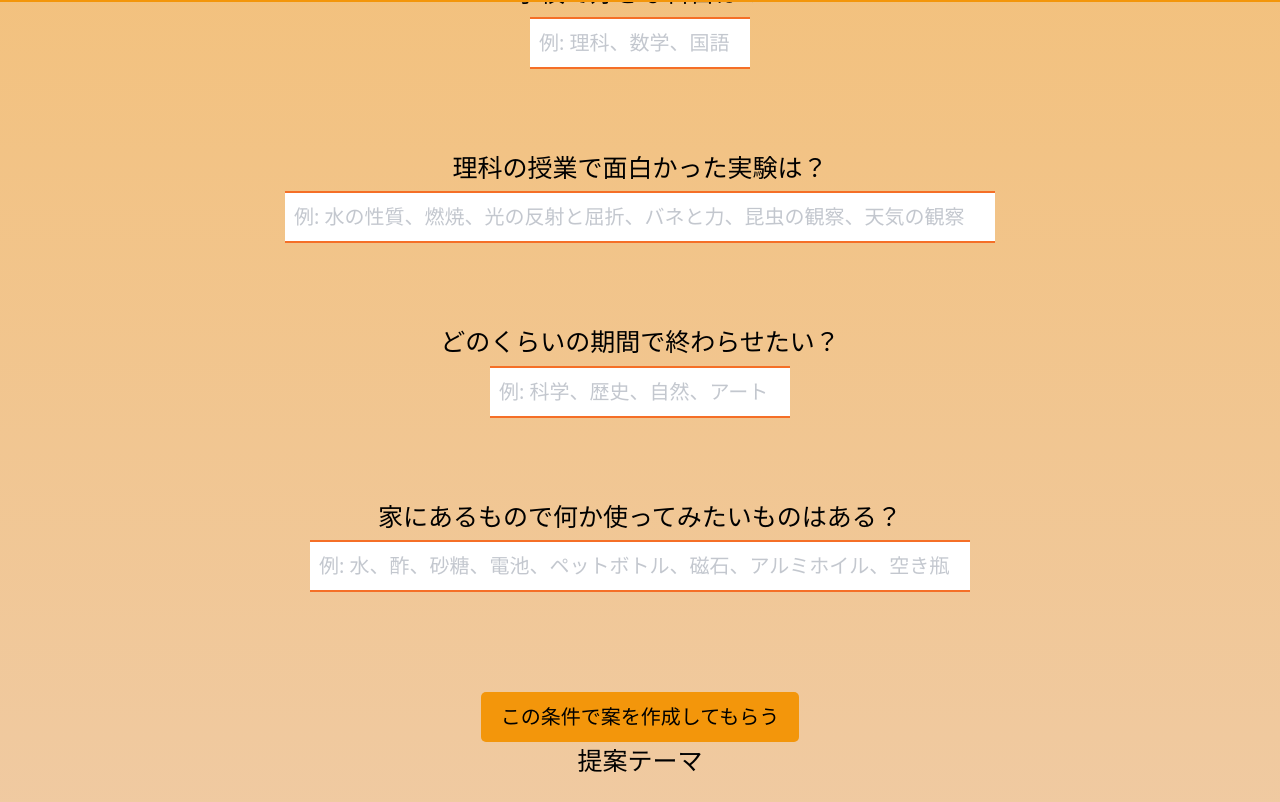
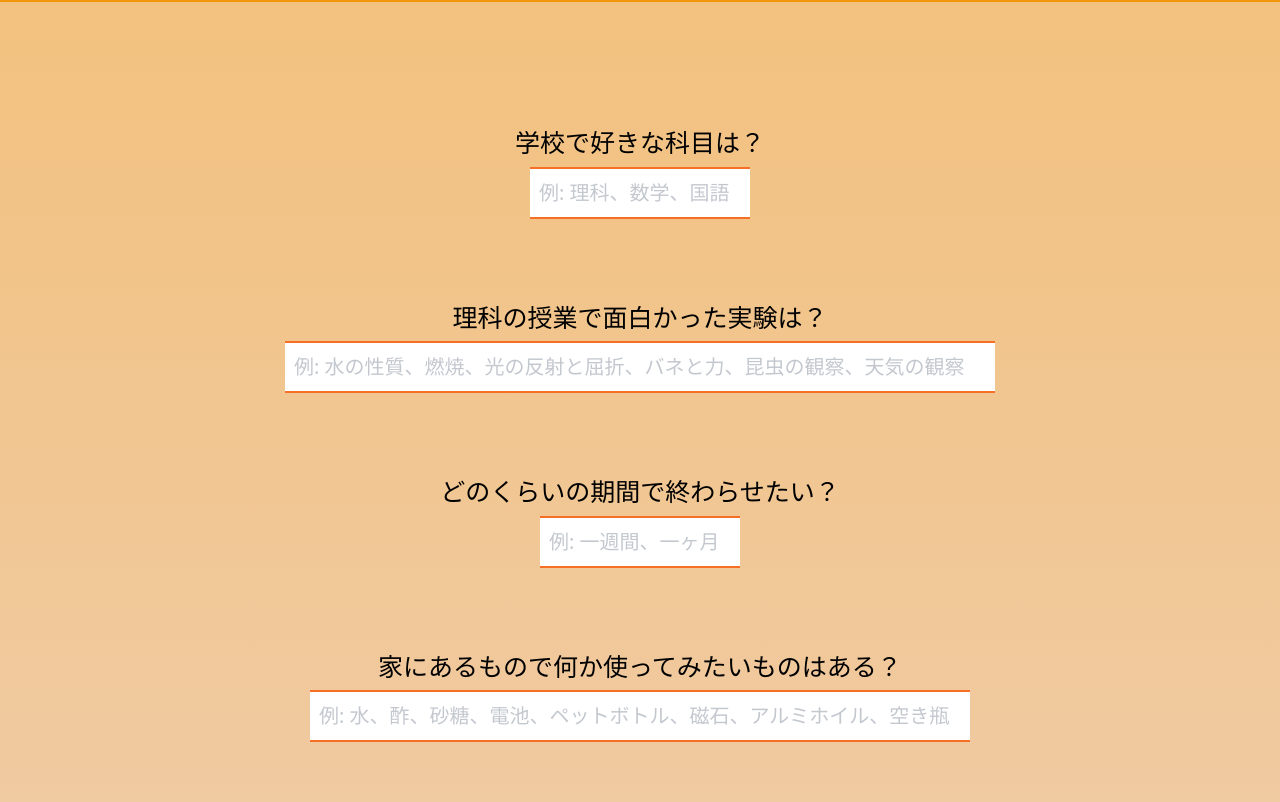
Before and after one commit to daiki0930/Deliverables1, a Next.js app: page /Research/MyPage in a window 1280 px wide. Shown: the part 698-1500 px from the top of the page. Built offline with nearby package versions, Linux system fonts and the light colour scheme; no server answers.

Commit message:
UIの調整その3

```diff
--- a/src/pages/Research/MyPage/index.jsx
+++ b/src/pages/Research/MyPage/index.jsx
@@ -101,7 +101,7 @@ const Home = () => {
             </div>
 
             <div style ={{ display: 'flex', flexDirection: 'column', justifyContent: 'center', alignItems: 'center', fontSize: '25px', height: '100vh'}}>
-                <label style ={{ marginTop: '150px'}}>
+                <label style ={{ marginTop: '500px'}}>
                     学校で好きな科目は？
                 </label>
                 <input
@@ -128,7 +128,7 @@ const Home = () => {
                 type="text"
                 value={interests2}
                 onChange={(e) => setInterests2(e.target.value)}
-                placeholder="例: 科学、歴史、自然、アート"
+                placeholder="例: 一週間、一ヶ月"
                 className={styles.question_input3}
                 />
                 <label>
@@ -148,9 +148,11 @@ const Home = () => {
                     この条件で案を作成してもらう
                 </button>
 
-                <label>
+                <label style ={{ marginTop: '60px'}}>
                 提案テーマ
                 </label>
+
+
             </div>
 
         </div>
--- a/src/styles/Login.module.css
+++ b/src/styles/Login.module.css
@@ -135,7 +135,7 @@
 }
 
 .question_input3 {
-    width: 300px;
+    width: 200px;
     padding: 9px;
     margin-top: 5px;
     margin-bottom: 80px;
@@ -168,10 +168,10 @@
 
 
 .button_Create {
-    margin-top: 20px;
+    margin-top: 10px;
     padding: 10px 20px;
     font-size: 20px;
-    background-color: #f3960b;
+    background-color: #e8900c;
     color: rgb(0, 0, 0);
     border-radius: 5px;
     border: none;
```
